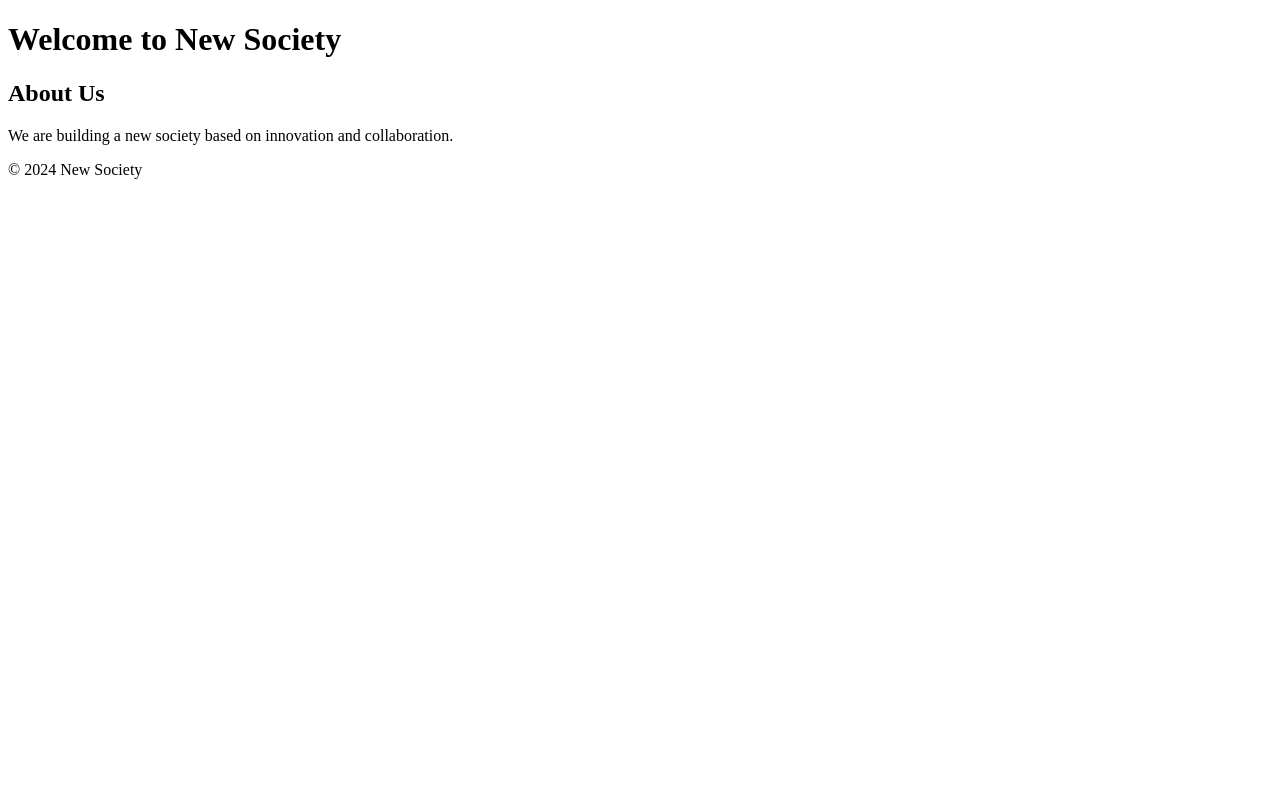
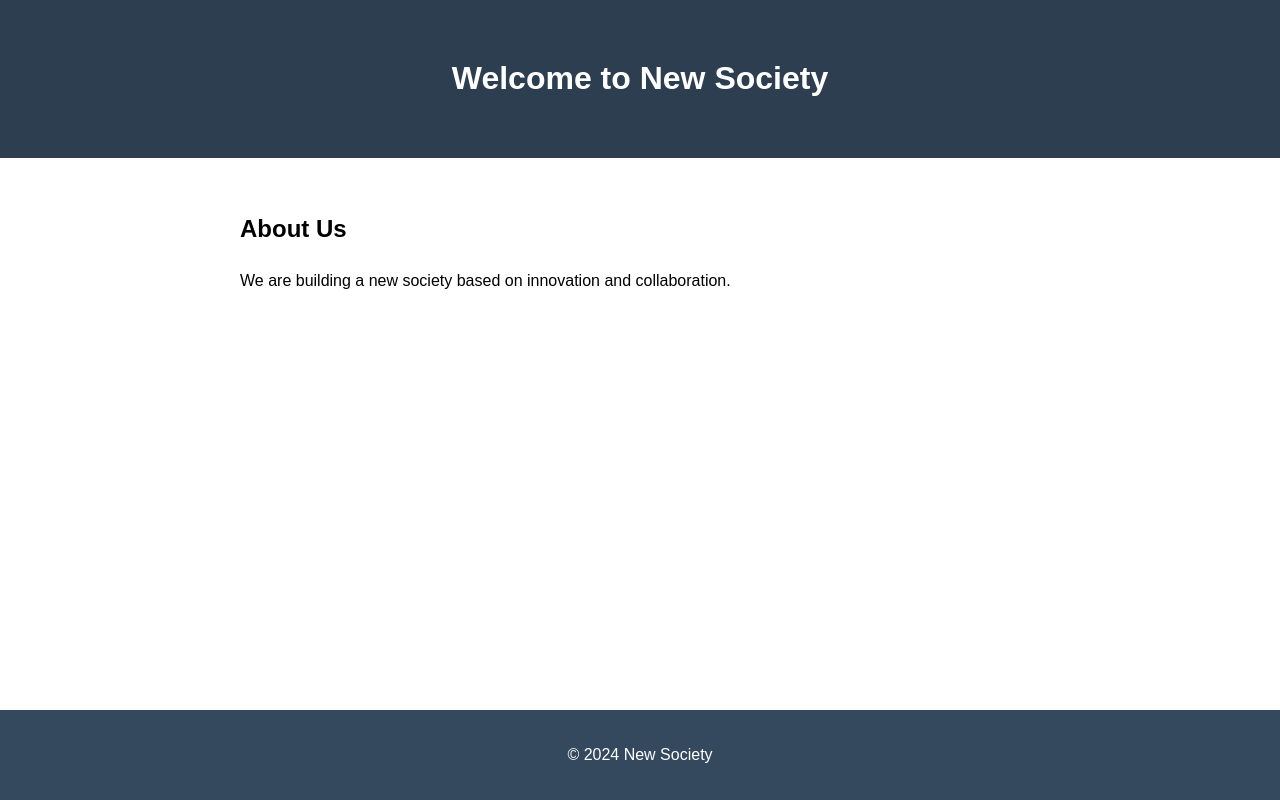
Before and after one commit to MaxPnti/new-society-test, a plain HTML site: page index.html in a window 1280 px wide. Drawn offline with Linux system fonts and the light colour scheme.

Commit message:
Add CSS styling

```diff
--- a/index.html
+++ b/index.html
@@ -4,6 +4,34 @@
     <meta charset="UTF-8">
     <meta name="viewport" content="width=device-width, initial-scale=1.0">
     <title>New Society</title>
+    <style>
+        body {
+            font-family: Arial, sans-serif;
+            margin: 0;
+            padding: 0;
+            line-height: 1.6;
+        }
+        header {
+            background-color: #2c3e50;
+            color: white;
+            text-align: center;
+            padding: 2rem 0;
+        }
+        main {
+            max-width: 800px;
+            margin: 0 auto;
+            padding: 2rem;
+        }
+        footer {
+            background-color: #34495e;
+            color: white;
+            text-align: center;
+            padding: 1rem 0;
+            position: fixed;
+            bottom: 0;
+            width: 100%;
+        }
+    </style>
 </head>
 <body>
     <header>
```
